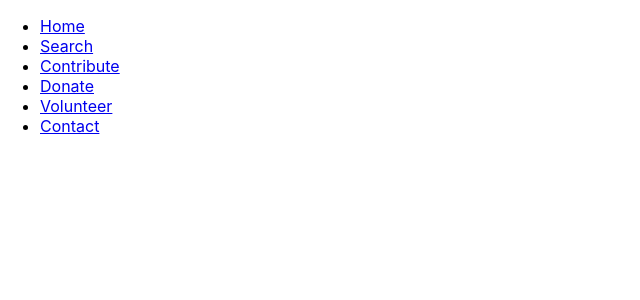
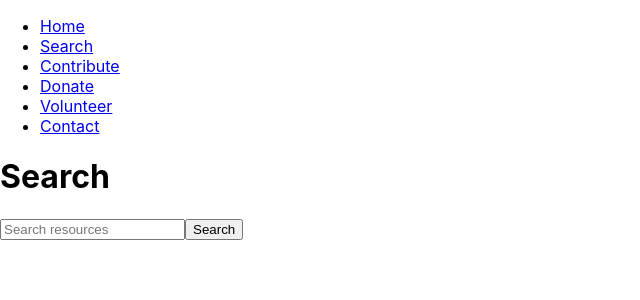
Before and after one commit to JustAnotherIdea/Safety-Net, a React (Create React App) app in the folder client/: page /search in a window 1280 px wide. Shown: the top 300 px of the page, without its empty margins (0-640 px from the left). Built offline with nearby package versions, Linux system fonts and the light colour scheme.

Commit message:
checkpoint

```diff
--- a/client/src/App.js
+++ b/client/src/App.js
@@ -1,19 +1,26 @@
-
 import React from 'react';
-import { BrowserRouter as Router, Route, Switch } from 'react-router-dom';
+import { BrowserRouter as Router, Route, Routes } from 'react-router-dom';
+import Home from './components/Home';
+import Search from './components/Search';
+import Contribute from './components/Contribute';
+import Donate from './components/Donate';
+import Volunteer from './components/Volunteer';
+import Contact from './components/Contact';
 import Navbar from './components/Navbar';
-import Search from './components/Search';
-import Resources from './components/Resources';
 
 function App() {
   return (
     <Router>
       <div>
         <Navbar />
-        <Switch>
-          <Route path="/" exact component={Search} />
-          <Route path="/resources" component={Resources} />
-        </Switch>
+        <Routes>
+          <Route path="/" element={<Home />} />
+          <Route path="/search" element={<Search />} />
+          <Route path="/contribute" element={<Contribute />} />
+          <Route path="/donate" element={<Donate />} />
+          <Route path="/volunteer" element={<Volunteer />} />
+          <Route path="/contact" element={<Contact />} />
+        </Routes>
       </div>
     </Router>
   );
--- a/client/src/components/Search.js
+++ b/client/src/components/Search.js
@@ -1,10 +1,39 @@
-import React from 'react';
+import React, { useState } from 'react';
+import axios from 'axios';
 
 function Search() {
+  const [query, setQuery] = useState('');
+  const [resources, setResources] = useState([]);
+
+  const handleSearch = async () => {
+    try {
+      const response = await axios.get(`http://localhost:5000/api/resources`, {
+        params: { query }
+      });
+      setResources(response.data);
+    } catch (error) {
+      console.error('Error fetching resources:', error);
+    }
+  }
+
   return (
     <div>
       <h1>Search</h1>
-      <p>Search for resources here.</p>
+      <input
+        type="text"
+        value={query}
+        onChange={(e) => setQuery(e.target.value)}
+        placeholder="Search resources"
+      />
+      <button onClick={handleSearch}>Search</button>
+      <div>
+        {resources.map(resource => (
+          <div key={resource.id}>
+            <h2>{resource.name}</h2>
+            <p>{resource.description}</p>
+          </div>
+        ))}
+      </div>
     </div>
   );
 }
```
Also changed, not shown: 1 other file (tests, documents, lock files or other folders).
